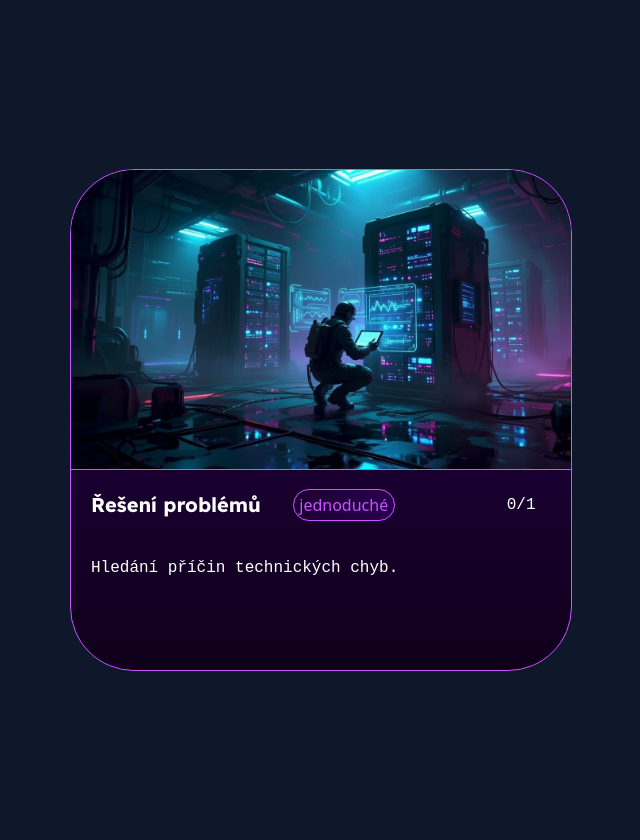
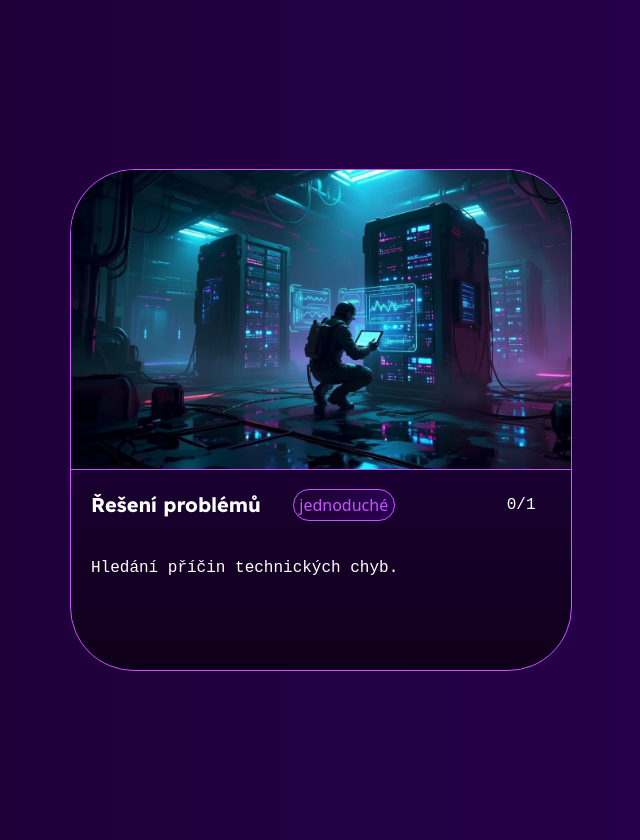
Before and after one commit to martinramoslopez/martinramoslopez.github.io, a plain HTML site: page index.html in a window 1280 px wide. Shown: the top 840 px of the page, without its empty margins (339-979 px from the left). Drawn offline with Linux system fonts and the light colour scheme; a web font is replaced by a local one.

Commit message:
Update global.css

```diff
--- a/global.css
+++ b/global.css
@@ -92,7 +92,6 @@ p {
 
 body {
       font-family: system-ui, sans-serif;
-      background: #0f172a;
       color: #e2e8f0;
       margin: 0;
       padding: 20px;
@@ -186,4 +185,5 @@ body {
       margin-top: 12px;
       font-size: 0.95rem;
       color: #cbd5e1;
+
     }
```
